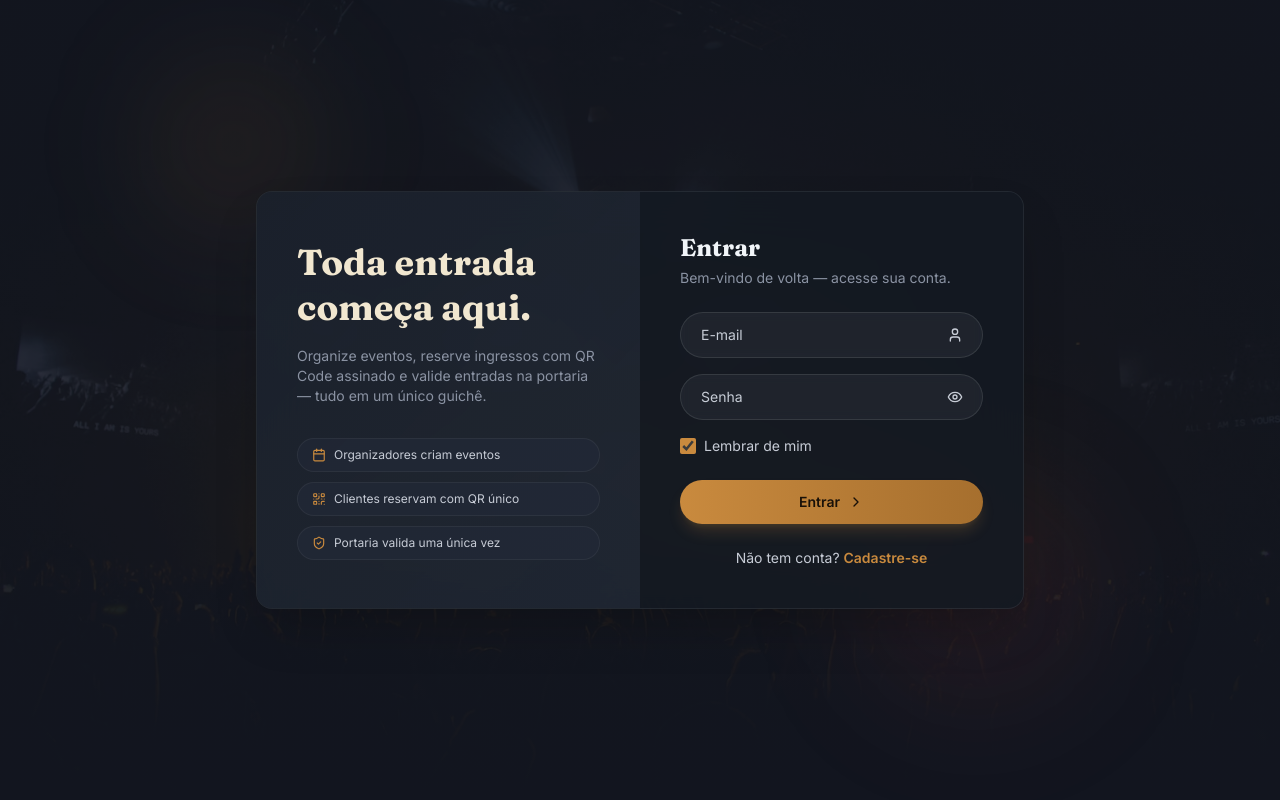
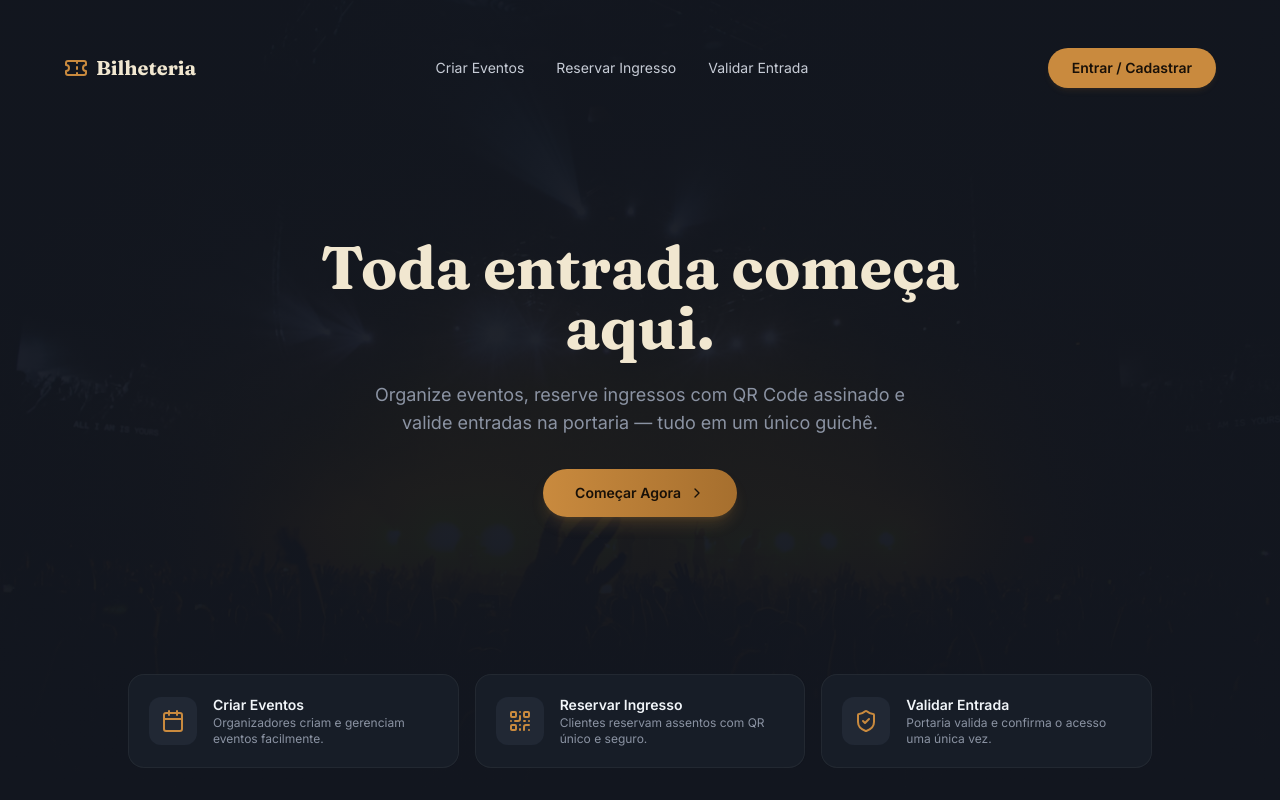
Before and after one commit to CarvalhoGLC/Projeto-Eventos-e-Ingressos---Frontend, a React (Vite) app: page /login in a window 1280 px wide. Built offline with nearby package versions, Linux system fonts and the light colour scheme; no server answers.

Commit message:
Alterando visual.

```diff
--- a/src/pages/LoginPage.jsx
+++ b/src/pages/LoginPage.jsx
@@ -1,13 +1,14 @@
 import { useState } from "react";
 import { Navigate, useNavigate } from "react-router-dom";
 import {
-  ChevronRight,
   Calendar,
   QrCode,
   ShieldCheck,
+  ChevronRight,
   User,
   Eye,
   EyeOff,
+  Ticket,
 } from "lucide-react";
 import { useAuth } from "../context/AuthContext.jsx";
 import { Select, Banner } from "../components/ui.jsx";
@@ -24,6 +25,7 @@ export default function LoginPage() {
   const [showPassword, setShowPassword] = useState(false);
   const [busy, setBusy] = useState(false);
   const [error, setError] = useState("");
+  const [showAuthModal, setShowAuthModal] = useState(false);
 
   if (restoring) return null;
   if (user) return <Navigate to="/" replace />;
@@ -52,48 +54,112 @@ export default function LoginPage() {
   const isLogin = mode === "login";
 
   return (
-    <div className="relative min-h-screen w-full bg-ink flex items-center justify-center px-6 overflow-hidden">
-      {/* Fundo: foto de show + gradiente escuro para legibilidade */}
+    <div className="relative min-h-screen w-full bg-ink flex flex-col justify-between px-6 py-8 overflow-hidden text-slate-100">
+      {/* Fundo com Imagem e Gradiente */}
       <div
-        className="pointer-events-none absolute inset-0 bg-cover bg-center"
+        className="pointer-events-none absolute inset-0 bg-cover bg-center opacity-30"
         style={{ backgroundImage: "url('/login-bg.avif')" }}
       />
       <div className="pointer-events-none absolute inset-0 bg-gradient-to-b from-ink/90 via-ink/80 to-ink" />
-      <div className="pointer-events-none absolute inset-0 bg-ink/40" />
 
-      {/* Bokeh sutil, por cima da foto */}
-      <div className="pointer-events-none absolute top-16 left-[12%] w-40 h-40 rounded-full bg-brass/10 blur-3xl" />
-      <div className="pointer-events-none absolute bottom-24 right-[15%] w-56 h-56 rounded-full bg-stampred/10 blur-3xl" />
+      {/* 1. TOPO: BARRA DE NAVEGAÇÃO (HEADER) */}
+      <header className="relative z-10 max-w-6xl w-full mx-auto flex items-center justify-between py-4">
+        <div className="flex items-center gap-2 text-xl font-bold font-display text-kraft">
+          <Ticket className="w-6 h-6 text-brass" />
+          <span>Bilheteria</span>
+        </div>
 
-      {/* Cartão principal do login/registro */}
-      <div className="relative z-10 grid md:grid-cols-2 rounded-2xl overflow-hidden shadow-2xl max-w-3xl w-full border border-white/5 backdrop-blur-xl bg-ink2/70 animate-fadeInUp">
+        <nav className="hidden md:flex items-center gap-8 text-sm text-mutedlight">
+          <button onClick={() => setShowAuthModal(true)} className="hover:text-brass transition-colors">
+            Criar Eventos
+          </button>
+          <button onClick={() => setShowAuthModal(true)} className="hover:text-brass transition-colors">
+            Reservar Ingresso
+          </button>
+          <button onClick={() => setShowAuthModal(true)} className="hover:text-brass transition-colors">
+            Validar Entrada
+          </button>
+        </nav>
 
-        {/* Painel Esquerdo: Texto Institucional */}
-        <div className="p-10 flex flex-col justify-center bg-gradient-to-br from-ink2/80 to-ink3/60">
-          <h1 className="text-4xl leading-tight mb-4 font-display font-bold text-kraft">
-            Toda entrada
-            <br />
-            começa aqui.
+        <button
+          onClick={() => {
+            setMode("login");
+            setShowAuthModal(true);
+          }}
+          className="rounded-full px-6 py-2.5 text-sm font-semibold text-[#181008] bg-brass hover:bg-brassdark transition-all shadow-md shadow-brass/10"
+        >
+          Entrar / Cadastrar
+        </button>
+      </header>
+
+      {/* 2. CENTRO: HERO SECTION */}
+      <main className="relative z-10 max-w-4xl w-full mx-auto text-center my-auto py-12 flex flex-col items-center">
+        <h1 className="text-4xl md:text-6xl font-display font-bold text-kraft max-w-2xl leading-tight mb-6">
+          Toda entrada começa aqui.
         </h1>
-          <p className="text-sm text-muted mb-8">
+        <p className="text-base md:text-lg text-muted max-w-xl mb-8 leading-relaxed">
           Organize eventos, reserve ingressos com QR Code assinado e valide
           entradas na portaria — tudo em um único guichê.
         </p>
-          <div className="flex flex-col gap-2.5">
-            <span className="inline-flex items-center gap-2 text-xs text-mutedlight bg-ink3/60 border border-white/5 rounded-full px-3.5 py-2">
-              <Calendar className="w-3.5 h-3.5 text-brass shrink-0" /> Organizadores criam eventos
-            </span>
-            <span className="inline-flex items-center gap-2 text-xs text-mutedlight bg-ink3/60 border border-white/5 rounded-full px-3.5 py-2">
-              <QrCode className="w-3.5 h-3.5 text-brass shrink-0" /> Clientes reservam com QR único
-            </span>
-            <span className="inline-flex items-center gap-2 text-xs text-mutedlight bg-ink3/60 border border-white/5 rounded-full px-3.5 py-2">
-              <ShieldCheck className="w-3.5 h-3.5 text-brass shrink-0" /> Portaria valida uma única vez
-            </span>
+
+        <div className="flex flex-wrap gap-4 justify-center">
+          <button
+            onClick={() => {
+              setMode("register");
+              setShowAuthModal(true);
+            }}
+            className="rounded-full px-8 py-3.5 text-sm font-semibold text-[#181008] bg-gradient-to-r from-brass to-brassdark hover:brightness-110 transition-all shadow-lg shadow-brass/20 flex items-center gap-2"
+          >
+            Começar Agora
+            <ChevronRight className="w-4 h-4" />
+          </button>
+        </div>
+      </main>
+
+      {/* 3. RODAPÉ DO HERO: CARDS DE DESTAQUE */}
+      <footer className="relative z-10 max-w-5xl w-full mx-auto grid md:grid-cols-3 gap-4 pt-6">
+        <div className="bg-ink2/70 border border-white/5 backdrop-blur-md rounded-2xl p-5 flex items-center gap-4">
+          <div className="p-3 rounded-xl bg-ink3/80 text-brass">
+            <Calendar className="w-6 h-6" />
+          </div>
+          <div>
+            <h3 className="text-sm font-semibold text-slate-100">Criar Eventos</h3>
+            <p className="text-xs text-muted">Organizadores criam e gerenciam eventos facilmente.</p>
           </div>
         </div>
 
-        {/* Painel Direito: Formulário de Autenticação */}
-        <div className="p-10 bg-ink/60 flex flex-col justify-center">
+        <div className="bg-ink2/70 border border-white/5 backdrop-blur-md rounded-2xl p-5 flex items-center gap-4">
+          <div className="p-3 rounded-xl bg-ink3/80 text-brass">
+            <QrCode className="w-6 h-6" />
+          </div>
+          <div>
+            <h3 className="text-sm font-semibold text-slate-100">Reservar Ingresso</h3>
+            <p className="text-xs text-muted">Clientes reservam assentos com QR único e seguro.</p>
+          </div>
+        </div>
+
+        <div className="bg-ink2/70 border border-white/5 backdrop-blur-md rounded-2xl p-5 flex items-center gap-4">
+          <div className="p-3 rounded-xl bg-ink3/80 text-brass">
+            <ShieldCheck className="w-6 h-6" />
+          </div>
+          <div>
+            <h3 className="text-sm font-semibold text-slate-100">Validar Entrada</h3>
+            <p className="text-xs text-muted">Portaria valida e confirma o acesso uma única vez.</p>
+          </div>
+        </div>
+      </footer>
+
+      {/* MODAL DE LOGIN / REGISTRO */}
+      {showAuthModal && (
+        <div className="fixed inset-0 z-50 flex items-center justify-center p-4 bg-ink/80 backdrop-blur-md">
+          <div className="relative w-full max-w-md bg-ink2 border border-white/10 rounded-2xl p-8 shadow-2xl animate-fadeInUp">
+            <button
+              onClick={() => setShowAuthModal(false)}
+              className="absolute top-4 right-4 text-muted hover:text-slate-100 text-sm"
+            >
+              ✕
+            </button>
+
             <h2 className="text-2xl font-display font-bold text-slate-100 mb-1">
               {isLogin ? "Entrar" : "Criar conta"}
             </h2>
@@ -106,7 +172,6 @@ export default function LoginPage() {
             {error && <Banner tone="error" onClose={() => setError("")}>{error}</Banner>}
 
             <form onSubmit={handleSubmit}>
-            {/* Campo de E-mail */}
               <div className="relative mb-4">
                 <input
                   type="email"
@@ -114,12 +179,11 @@ export default function LoginPage() {
                   value={email}
                   onChange={(e) => setEmail(e.target.value)}
                   placeholder="E-mail"
-                className="w-full rounded-full pl-5 pr-12 py-3 text-sm bg-white/5 border border-white/10 text-slate-100 placeholder:text-mutedlight outline-none focus:border-brass transition-colors backdrop-blur-sm"
+                  className="w-full rounded-full pl-5 pr-12 py-3 text-sm bg-white/5 border border-white/10 text-slate-100 placeholder:text-mutedlight outline-none focus:border-brass transition-colors"
                 />
                 <User className="w-4 h-4 text-mutedlight absolute right-5 top-1/2 -translate-y-1/2" />
               </div>
 
-            {/* Campo de Senha */}
               <div className="relative mb-4">
                 <input
                   type={showPassword ? "text" : "password"}
@@ -127,7 +191,7 @@ export default function LoginPage() {
                   value={password}
                   onChange={(e) => setPassword(e.target.value)}
                   placeholder="Senha"
-                className="w-full rounded-full pl-5 pr-12 py-3 text-sm bg-white/5 border border-white/10 text-slate-100 placeholder:text-mutedlight outline-none focus:border-brass transition-colors backdrop-blur-sm"
+                  className="w-full rounded-full pl-5 pr-12 py-3 text-sm bg-white/5 border border-white/10 text-slate-100 placeholder:text-mutedlight outline-none focus:border-brass transition-colors"
                 />
                 <button
                   type="button"
@@ -141,10 +205,7 @@ export default function LoginPage() {
 
               {mode === "register" && (
                 <div className="mb-4">
-                <span
-                  className="block text-xs mb-1.5 uppercase tracking-wide text-mutedlight"
-                  style={{ letterSpacing: "0.08em" }}
-                >
+                  <span className="block text-xs mb-1.5 uppercase tracking-wide text-mutedlight">
                     Papel
                   </span>
                   <Select value={role} onChange={(e) => setRole(e.target.value)}>
@@ -170,7 +231,7 @@ export default function LoginPage() {
               <button
                 type="submit"
                 disabled={busy}
-              className="w-full rounded-full py-3 text-sm font-semibold text-[#181008] bg-gradient-to-r from-brass to-brassdark hover:brightness-110 transition-all flex items-center justify-center gap-2 disabled:opacity-60 disabled:cursor-not-allowed shadow-lg shadow-brass/20"
+                className="w-full rounded-full py-3 text-sm font-semibold text-[#181008] bg-gradient-to-r from-brass to-brassdark hover:brightness-110 transition-all flex items-center justify-center gap-2 shadow-lg shadow-brass/20"
               >
                 {isLogin ? "Entrar" : "Criar conta"}
                 <ChevronRight className="w-4 h-4" />
@@ -204,6 +265,7 @@ export default function LoginPage() {
             </p>
           </div>
         </div>
+      )}
     </div>
   );
 }
```
Lines whose indentation alone changed are shown as unchanged.
